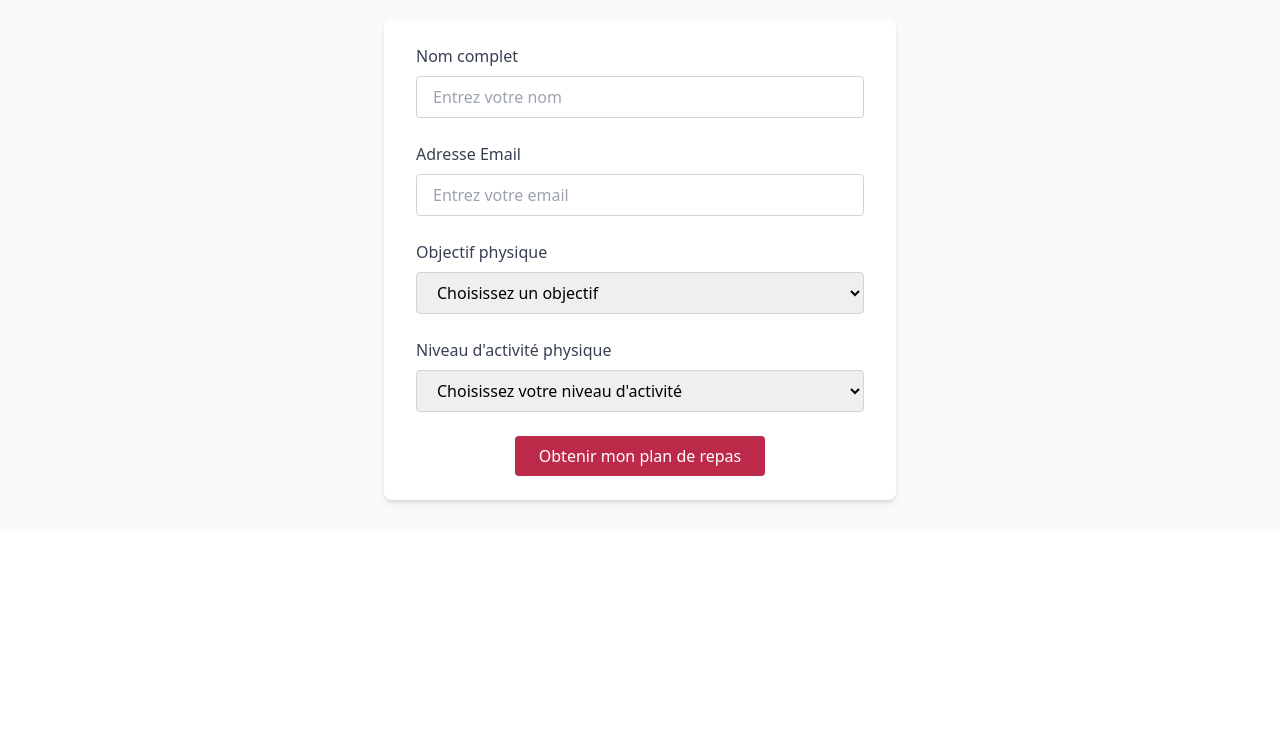
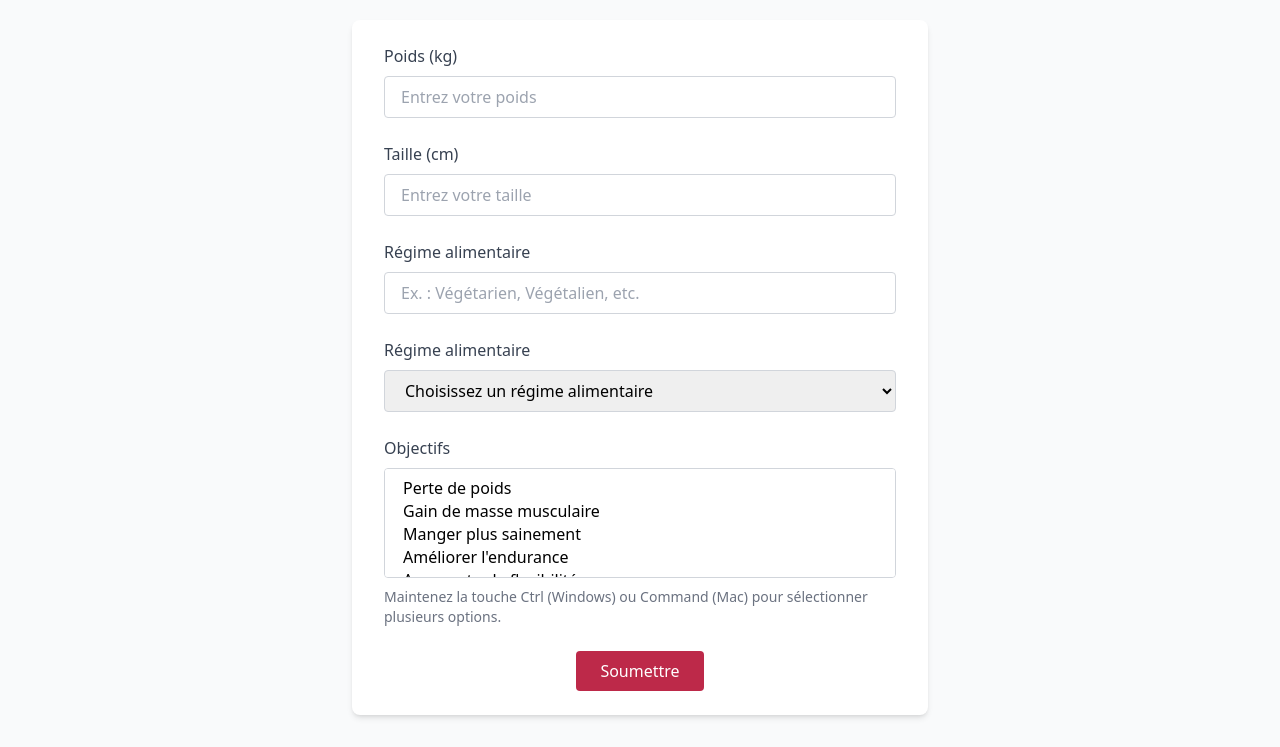
Before and after one commit to benaja-bendo/workshop-m1, a website built with Vite: page front/recette.html in a window 1280 px wide. Shown: the part 144-891 px from the top of the page. Before the commit the page ends 800 px from the top, so only its background shows below. Built offline with nearby package versions, Linux system fonts and the light colour scheme.

Commit message:
update form

```diff
--- a/front/recette.html
+++ b/front/recette.html
@@ -62,52 +62,70 @@
         <div class="container mx-auto px-6">
             <h1 class="text-3xl font-bold text-gray-800 mb-6 text-center">Obtenez votre plan de repas personnalisé</h1>
 
-            <form class="bg-white shadow-md rounded-lg px-8 py-6 space-y-6 max-w-lg mx-auto">
-                <!-- Nom complet -->
+            <form class="bg-white shadow-md rounded-lg px-8 py-6 space-y-6 max-w-xl mx-auto">
+                <!-- Poids -->
                 <div>
-                    <label for="name" class="block text-gray-700 font-medium mb-2">Nom complet</label>
-                    <input type="text" id="name" name="name" placeholder="Entrez votre nom"
+                    <label for="weight" class="block text-gray-700 font-medium mb-2">Poids (kg)</label>
+                    <input type="number" id="weight" name="weight" placeholder="Entrez votre poids"
                         class="w-full px-4 py-2 border border-gray-300 rounded focus:outline-none focus:ring-2 focus:ring-customRed">
                 </div>
 
-                <!-- Email -->
+                <!-- Taille -->
                 <div>
-                    <label for="email" class="block text-gray-700 font-medium mb-2">Adresse Email</label>
-                    <input type="email" id="email" name="email" placeholder="Entrez votre email"
+                    <label for="height" class="block text-gray-700 font-medium mb-2">Taille (cm)</label>
+                    <input type="number" id="height" name="height" placeholder="Entrez votre taille"
                         class="w-full px-4 py-2 border border-gray-300 rounded focus:outline-none focus:ring-2 focus:ring-customRed">
                 </div>
 
-                <!-- Objectif physique -->
+                <!-- Régime alimentaire -->
                 <div>
-                    <label for="goal" class="block text-gray-700 font-medium mb-2">Objectif physique</label>
-                    <select id="goal" name="goal"
+                    <label for="dietaryRegime" class="block text-gray-700 font-medium mb-2">Régime alimentaire</label>
+                    <input type="text" id="dietaryRegime" name="dietaryRegime"
+                        placeholder="Ex. : Végétarien, Végétalien, etc."
                         class="w-full px-4 py-2 border border-gray-300 rounded focus:outline-none focus:ring-2 focus:ring-customRed">
-                        <option value="" disabled selected>Choisissez un objectif</option>
-                        <option value="weight-loss">Perte de poids</option>
-                        <option value="muscle-gain">Gain de masse musculaire</option>
-                        <option value="healthier">Alimentation plus saine</option>
+                </div>
+
+                <!-- Régime alimentaire -->
+                <div>
+                    <label for="dietaryRegime" class="block text-gray-700 font-medium mb-2">Régime alimentaire</label>
+                    <select id="dietaryRegime" name="dietaryRegime"
+                        class="w-full px-4 py-2 border border-gray-300 rounded focus:outline-none focus:ring-2 focus:ring-customRed">
+                        <option value="" disabled selected>Choisissez un régime alimentaire</option>
+                        <option value="omnivore">Omnivore</option>
+                        <option value="vegetarian">Végétarien</option>
+                        <option value="vegan">Végétalien</option>
+                        <option value="paleo">Paléo</option>
+                        <option value="keto">Keto</option>
+                        <option value="pescatarian">Pescétarien</option>
+                        <option value="gluten-free">Sans gluten</option>
+                        <option value="lactose-free">Sans lactose</option>
+                        <option value="mediterranean">Méditerranéen</option>
                     </select>
                 </div>
 
-                <!-- Niveau d'activité physique -->
+                <!-- Objectifs -->
                 <div>
-                    <label for="activity" class="block text-gray-700 font-medium mb-2">Niveau d'activité
-                        physique</label>
-                    <select id="activity" name="activity"
+                    <label for="goals" class="block text-gray-700 font-medium mb-2">Objectifs</label>
+                    <select id="goals" name="goals" multiple
                         class="w-full px-4 py-2 border border-gray-300 rounded focus:outline-none focus:ring-2 focus:ring-customRed">
-                        <option value="" disabled selected>Choisissez votre niveau d'activité</option>
-                        <option value="sedentary">Sédentaire</option>
-                        <option value="light">Activité légère</option>
-                        <option value="moderate">Modérée</option>
-                        <option value="active">Active</option>
+                        <option value="weight-loss">Perte de poids</option>
+                        <option value="muscle-gain">Gain de masse musculaire</option>
+                        <option value="healthy-eating">Manger plus sainement</option>
+                        <option value="endurance">Améliorer l'endurance</option>
+                        <option value="flexibility">Augmenter la flexibilité</option>
+                        <option value="strength">Renforcer la force</option>
+                        <option value="performance">Améliorer les performances</option>
+                        <option value="toning">Se tonifier</option>
                     </select>
+                    <p class="text-sm text-gray-500 mt-2">Maintenez la touche Ctrl (Windows) ou Command (Mac) pour
+                        sélectionner plusieurs options.</p>
                 </div>
 
                 <!-- Bouton de soumission -->
                 <div class="text-center">
                     <button type="submit"
                         class="bg-customRed text-white px-6 py-2 rounded hover:bg-customRedHover focus:outline-none focus:ring-2 focus:ring-customRedHover">
-                        Obtenir mon plan de repas
+                        Soumettre
                     </button>
                 </div>
             </form>
```
